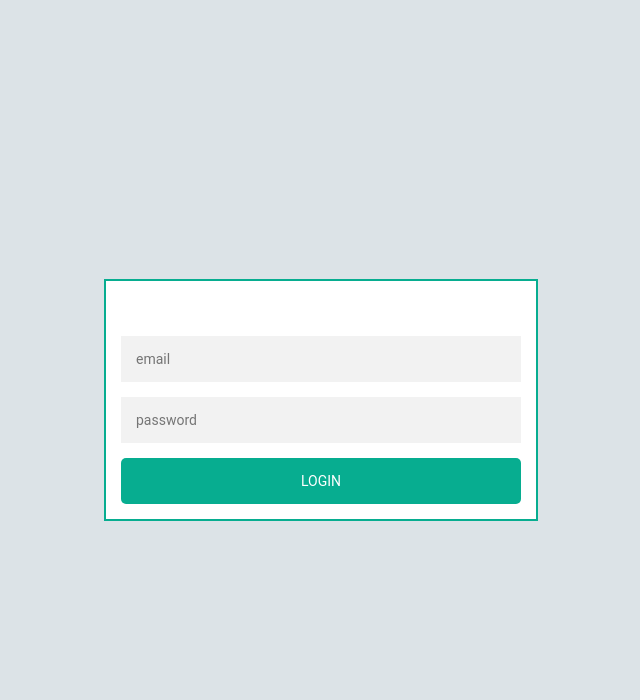
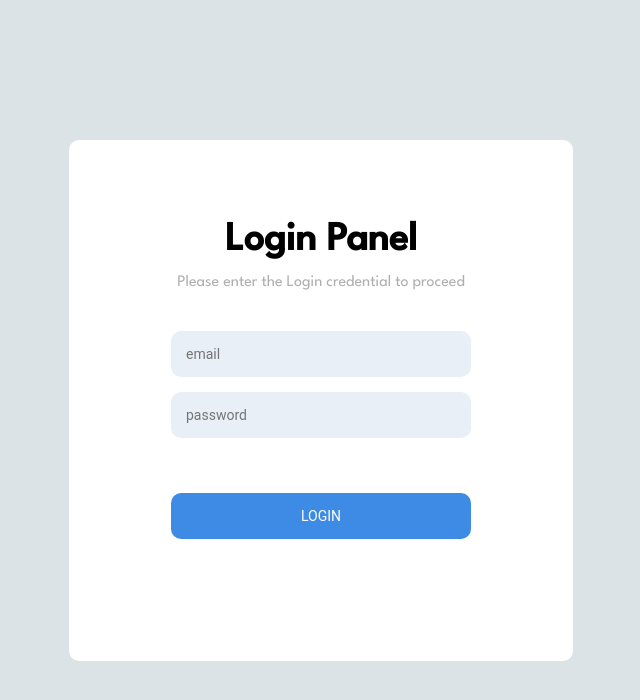
Before and after one commit to mritunjayupadhyay/recipe-admin, a React (Create React App) app: page /login in a window 1280 px wide. Shown: the top 700 px of the page, without its empty margins (319-959 px from the left). Built offline with nearby package versions, Linux system fonts and the light colour scheme.

Commit message:
Style Login Page

```diff
--- a/src/pages/auth/Login.jsx
+++ b/src/pages/auth/Login.jsx
@@ -15,6 +15,8 @@ function Login() {
     }
     return (
         <form className='AuthFormComponent'>
+            <h1>Login Panel</h1>
+            <p>Please enter the Login credential to proceed</p>
             <input
             type="text"
             value={email}
--- a/src/pages/auth/auth-form.scss
+++ b/src/pages/auth/auth-form.scss
@@ -1,32 +1,41 @@
 .AuthFormComponent {
     width: 100%;
-    padding-top: 40px;
+    // padding-top: 40px;
     p {
-        color: red;
+        color:rgb(176, 174, 174);
+        opacity: 2;
+        padding-bottom: 25px;
+    }
+    h1{
+      font-size:40px;
+      margin: 0 auto;
     }
     input {
         font-family: "Roboto", sans-serif;
         outline: 0;
-        background: #f2f2f2;
-        width: 100%;
+        background: #e9eff6;
+        width: 75%;
         border: 0;
         margin: 0 0 15px;
         padding: 15px;
         box-sizing: border-box;
         font-size: 14px;
+        border-radius: 10px;
       }
       button {
         font-family: "Roboto", sans-serif;
         text-transform: uppercase;
         outline: 0;
-        background: #07ad90;
-        width: 100%;
+        background: #3d8be5;
+        width: 75%;
         border: 0;
+        margin: 40px 50px;
         padding: 15px;
         color: #FFFFFF;
         font-size: 14px;
         -webkit-transition: all 0.3 ease;
         transition: all 0.3 ease;
         cursor: pointer;
+        border-radius: 10px;
       }
 }
--- a/src/pages/auth/auth.scss
+++ b/src/pages/auth/auth.scss
@@ -5,11 +5,13 @@
     justify-content: center;
     align-items: center;
     .auth-page-container {
+
         width: 90%;
         max-width: 400px;
-        border: 2px solid #07ad90;
-        padding: 15px;
+        border: 2px solid white;
+        padding: 80px 50px;
         background-color: #fff;
+        border-radius: 10px;
         .header-button-container {
             height: 35px;
             width: 100%;
```
